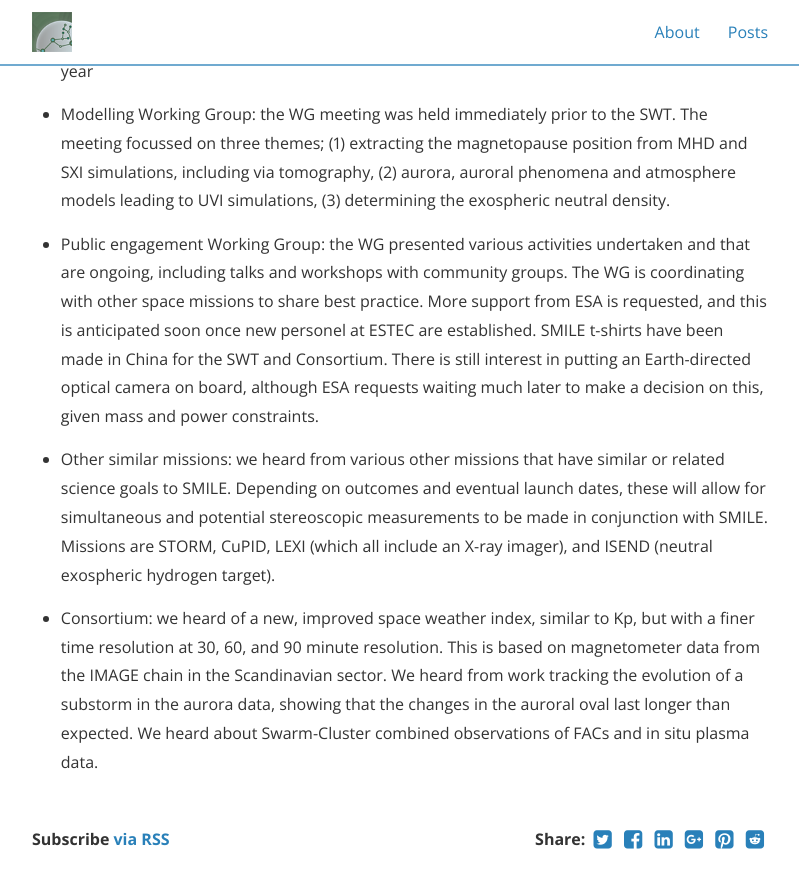
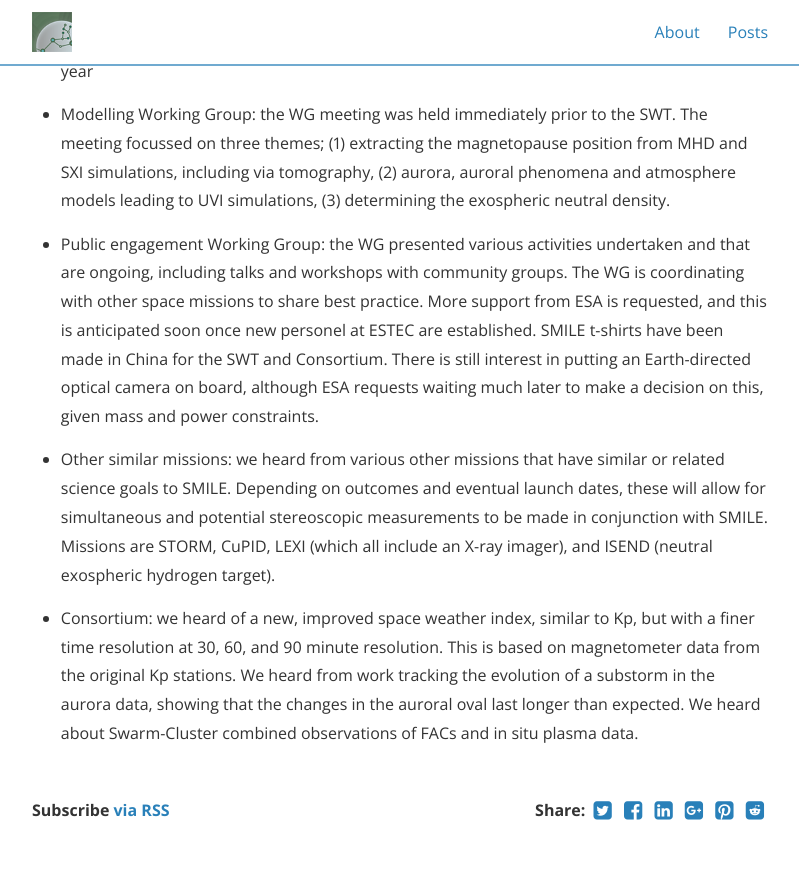
Before and after one commit to smile-gbas-wg/actions, a Jekyll site: the page built from _posts/2020-10-30-post-smile-swt-16.markdown, in a window 1280 px wide and 900 px high, scrolled down 1856 px. Shown: the top 888 px of the window, without its empty margins (240-1039 px from the left). Built offline with Jekyll 4.4.1, drawn with Linux system fonts in a browser that asks for light colours; nearby versions of some CDN libraries.

Commit message:
Slight change in SWT post, Kp

```diff
--- a/_posts/2020-10-30-post-smile-swt-16.markdown
+++ b/_posts/2020-10-30-post-smile-swt-16.markdown
@@ -115,7 +115,7 @@ are expected to come from a forthcoming production batch.
  - Consortium: we heard of a new, improved space weather index,
    similar to Kp, but with a finer time resolution at 30, 60, and 90
    minute resolution. This is based on magnetometer data from the
-   IMAGE chain in the Scandinavian sector. We heard from work tracking
+   original Kp stations. We heard from work tracking
    the evolution of a substorm in the aurora data, showing that the
    changes in the auroral oval last longer than expected. We heard
    about Swarm-Cluster combined observations of FACs and in situ
```
